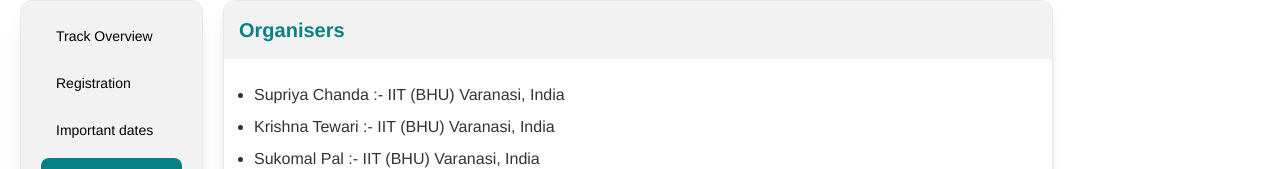
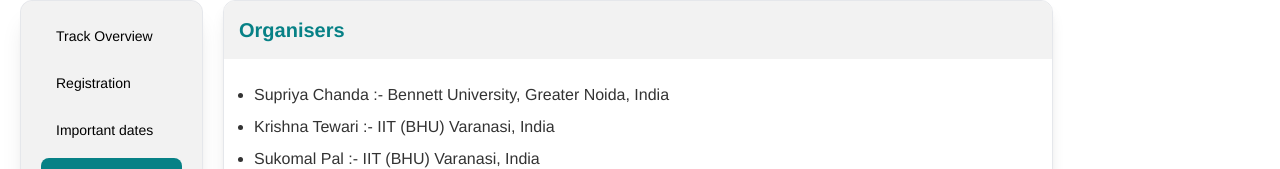
Before and after one commit to cmir-iitbhu/cmir, a plain HTML site: page organizers.html in a window 1280 px wide. Shown: the part 228-397 px from the top of the page. Drawn offline with Linux system fonts and the light colour scheme.

Commit message:
Update organizers.html

```diff
--- a/organizers.html
+++ b/organizers.html
@@ -52,7 +52,7 @@
 				<div class="h-full w-[80%] rounded-xl border border-gray-200 shadow-lg overflow-hidden">
 					<p class="bg-[#f2f2f2] p-[15px] text-xl text-[#078186] font-bold">Organisers</p>
 					<ul class="w-full px-[30px] py-5">
-						<li class="list-disc text-[#333333] py-1">Supriya Chanda :- IIT (BHU) Varanasi, India</li>
+						<li class="list-disc text-[#333333] py-1">Supriya Chanda :- Bennett University, Greater Noida, India</li>
 						<li class="list-disc text-[#333333] py-1">Krishna Tewari :- IIT (BHU) Varanasi, India</li>
 						<li class="list-disc text-[#333333] py-1">Sukomal Pal :- IIT (BHU) Varanasi, India</li>
 					<!--</ul>
```
